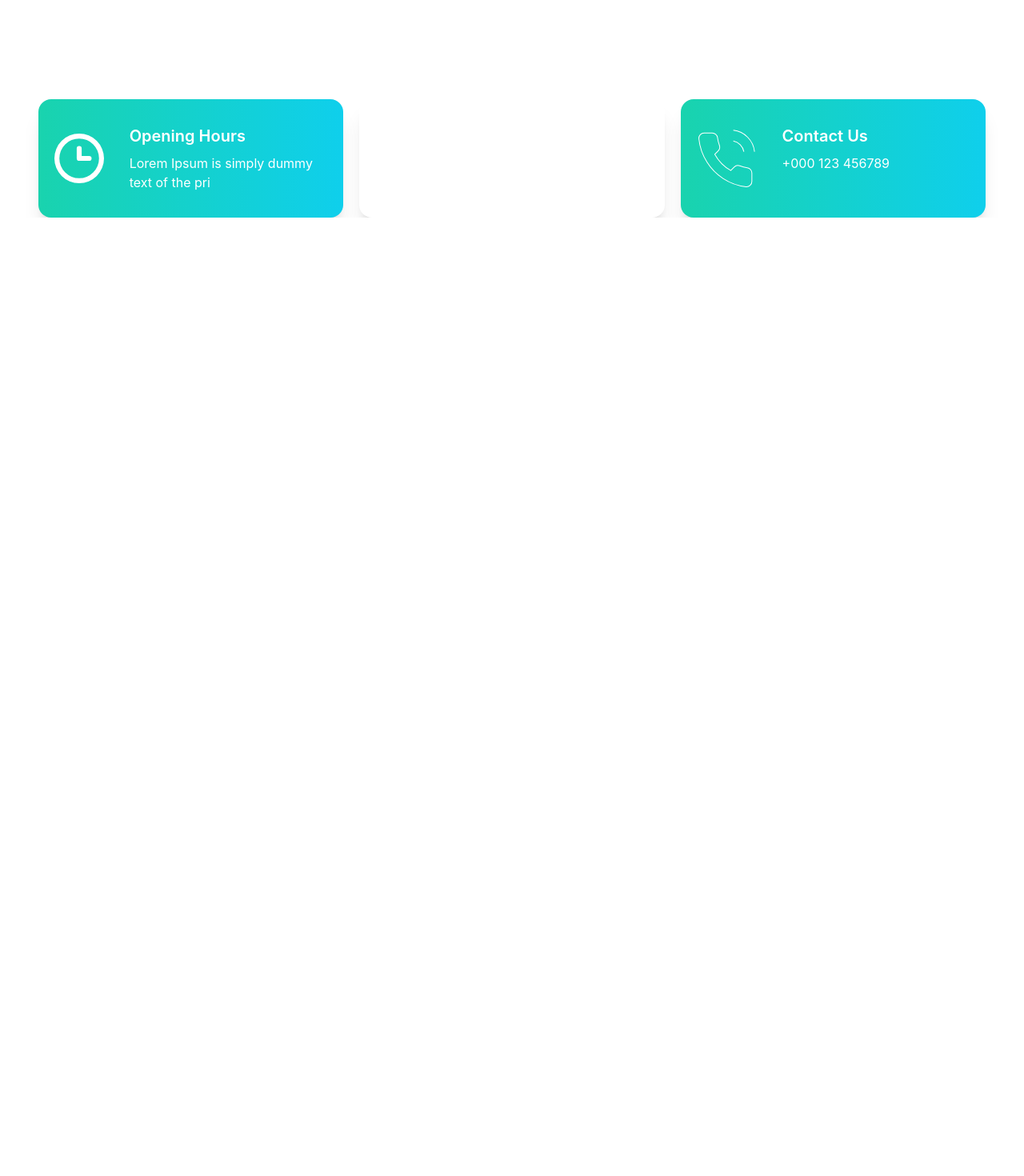
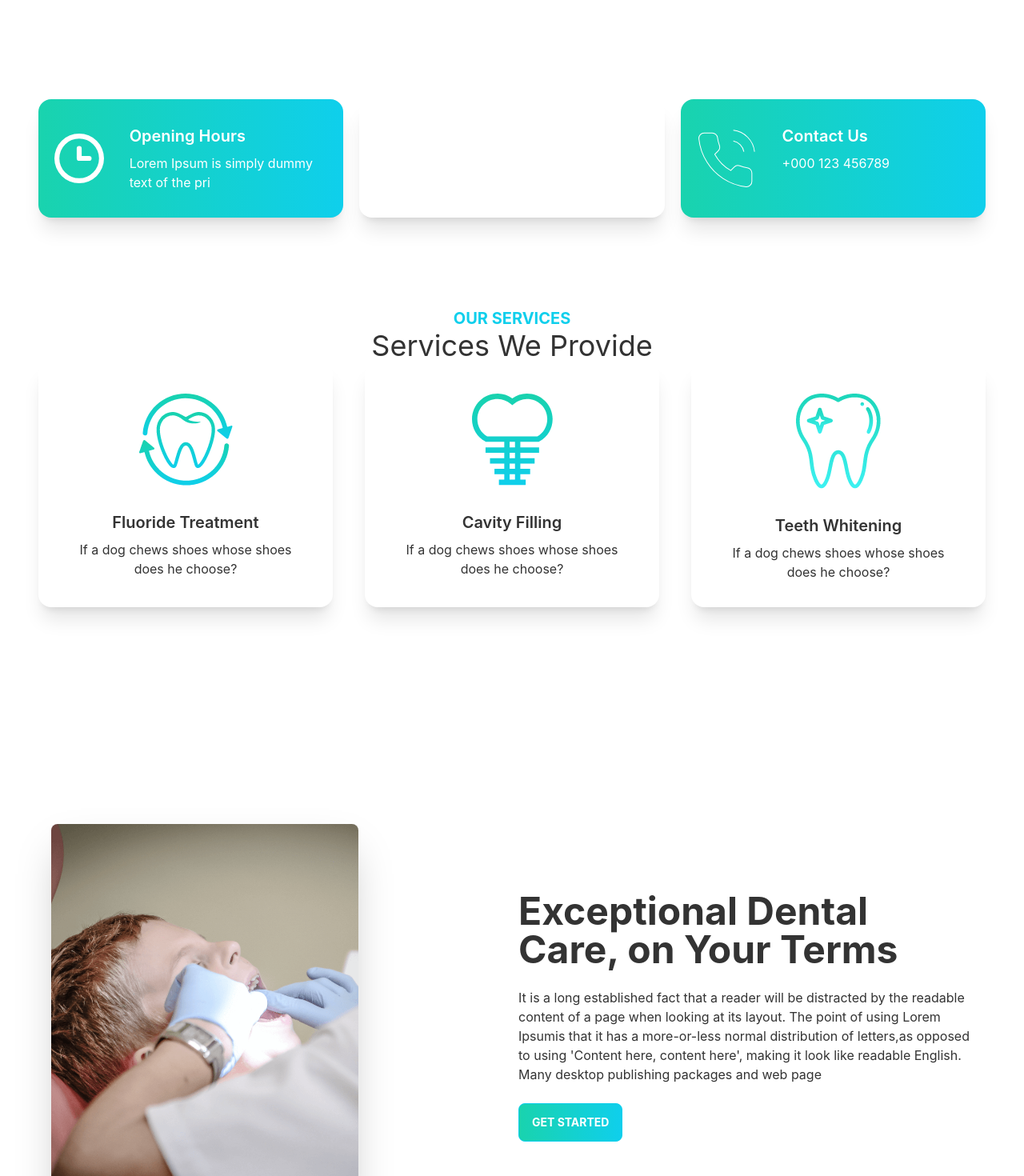
Before and after one commit to hira480/doctors-portal-client, a React (Create React App) app: page / in a window 1280 px wide. Shown: the part 740-2210 px from the top of the page at 80% size. Before the commit the page ends 1012 px from the top, so only its background shows below. Built offline with nearby package versions, Linux system fonts and the light colour scheme.

Commit message:
our services added

```diff
--- a/src/Pages/Home/Banner.js
+++ b/src/Pages/Home/Banner.js
@@ -1,15 +1,17 @@
 import React from 'react';
 import chair from '../../assets/images/chair.png';
+import PrimaryButton from '../Shared/PrimaryButton';
 
 const Banner = () => {
     return (
-        <div class="hero min-h-screen px-12 ">
+        <div class="hero min-h-screen ">
             <div class="hero-content flex-col lg:flex-row-reverse">
                 <img src={chair} class="max-w-sm rounded-lg shadow-2xl" />
                 <div>
                     <h1 class="text-5xl font-bold">Your New Smile Starts <span>Here</span></h1>
                     <p class="py-6">Lorem Ipsum is simply dummy text of the printing and typesetting industry. Lorem Ipsum has been the industry's standard dummy text ever since the</p>
-                    <button class="btn btn-primary uppercase text-white font-bold bg-gradient-to-r from-secondary to-primary">Get Started</button>
+                    {/* <button class="btn btn-primary uppercase text-white font-bold bg-gradient-to-r from-secondary to-primary">Get Started</button> */}
+                    <PrimaryButton></PrimaryButton>
                 </div>
             </div>
         </div>
--- /dev/null
+++ b/src/Pages/Home/Exceptional.js
@@ -0,0 +1,20 @@
+import React from 'react';
+import treatment from '../../assets/images/treatment.png';
+import PrimaryButton from '../Shared/PrimaryButton';
+
+const Exceptional = () => {
+    return (
+        <div class="hero min-h-screen">
+            <div class="hero-content grid grid-cols-1 lg:grid-cols-2 gap-4">
+                <img src={treatment} class="max-w-sm rounded-lg shadow-2xl" />
+                <div>
+                    <h1 class="text-5xl font-bold">Exceptional Dental Care, on Your Terms</h1>
+                    <p class="py-6">It is a long established fact that a reader will be distracted by the readable content of a page when looking at its layout. The point of using Lorem Ipsumis that it has a more-or-less normal distribution of letters,as opposed to using 'Content here, content here', making it look like readable English. Many desktop publishing packages and web page</p>
+                    <PrimaryButton></PrimaryButton>
+                </div>
+            </div>
+        </div>
+    );
+};
+
+export default Exceptional;
--- a/src/Pages/Home/Home.js
+++ b/src/Pages/Home/Home.js
@@ -1,14 +1,20 @@
 import React from 'react';
 import Banner from './Banner';
+import Exceptional from './Exceptional';
 import Info from './Info';
+import MakeAppoinment from './MakeAppoinment';
+import Services from './Services';
 
 
 
 const Home = () => {
     return (
-        <div>
+        <div className='px-12'>
             <Banner></Banner>
             <Info></Info>
+            <Services></Services>
+            <Exceptional></Exceptional>
+            <MakeAppoinment></MakeAppoinment>
         </div>
     );
 };
--- a/src/Pages/Home/Info.js
+++ b/src/Pages/Home/Info.js
@@ -7,9 +7,9 @@
 
 const Info = () => {
     return (
-        <div className='grid grid-cols-1 lg:grid-cols-3 gap-5 px-12'>
+        <div className='grid grid-cols-1 lg:grid-cols-3 gap-5'>
             <InfoCard bgClass='bg-gradient-to-r from-secondary to-primary' cardTitel='Opening Hours' detail='Lorem Ipsum is simply dummy text of the pri' img={clock}></InfoCard>
-            <InfoCard bgClass='bg-accent' cardTitel='Our Location' detail='Brooklyn, NY 10036, United States' img={marker}></InfoCard>
+            <InfoCard bgClass="bg-accent" cardTitel='Our Location' detail='Brooklyn, NY 10036, United States' img={marker}></InfoCard>
             <InfoCard bgClass='bg-gradient-to-r from-secondary to-primary' cardTitel='Contact Us' detail='+000 123 456789' img={phone}></InfoCard>
         </div>
     );
--- /dev/null
+++ b/src/Pages/Home/MakeAppoinment.js
@@ -0,0 +1,15 @@
+import React from 'react';
+import doctor from '../../assets/images/doctor.png';
+
+const MakeAppoinment = () => {
+    return (
+        <section>
+            <div>
+                <img src={doctor} alt="" />
+            </div>
+            <div></div>
+        </section>
+    );
+};
+
+export default MakeAppoinment;
--- /dev/null
+++ b/src/Pages/Home/Service.js
@@ -0,0 +1,17 @@
+import React from 'react';
+
+const Service = ({ service }) => {
+    return (
+        <div class="card lg:max-w-lg bg-base-100 shadow-xl">
+            <figure class="px-10 pt-10">
+                <img src={service.img} alt="Shoes" class="rounded-xl" />
+            </figure>
+            <div class="card-body items-center text-center">
+                <h2 class="card-title">{service.name}</h2>
+                <p>If a dog chews shoes whose shoes does he choose?</p>
+            </div>
+        </div>
+    );
+};
+
+export default Service;
--- /dev/null
+++ b/src/Pages/Home/Services.js
@@ -0,0 +1,46 @@
+import React from 'react';
+import Service from './Service';
+import fluoride from '../../assets/images/fluoride.png';
+import cavity from '../../assets/images/cavity.png';
+import whitening from '../../assets/images/whitening.png';
+
+const Services = () => {
+    const services = [
+        {
+            _id: 1,
+            name: 'Fluoride Treatment',
+            description: 'Lorem Ipsum is simply dummy printing and typesetting indust Ipsum has been the',
+            img: fluoride
+        },
+        {
+            _id: 2,
+            name: 'Cavity Filling',
+            description: 'Lorem Ipsum is simply dummy printing and typesetting indust Ipsum has been the',
+            img: cavity
+        },
+        {
+            _id: 3,
+            name: 'Teeth Whitening',
+            description: 'Lorem Ipsum is simply dummy printing and typesetting indust Ipsum has been the',
+            img: whitening
+        },
+    ]
+    return (
+        <div className='my-28'>
+            <div className='text-center'>
+                <h3 className='text-primary text-xl font-bold'>OUR SERVICES</h3>
+                <h2 className='text-4xl'>Services We Provide</h2>
+            </div>
+            <div className='grid sm:grid-cols-1 md:grid-cols-2 lg:grid-cols-3 gap-10'>
+                {
+                    services.map(service => <Service
+                        key={service._id}
+                        service={service}
+                    ></Service>)
+                }
+            </div>
+        </div>
+    );
+};
+
+export default Services;
--- /dev/null
+++ b/src/Pages/Shared/PrimaryButton.js
@@ -0,0 +1,11 @@
+import React from 'react';
+
+const PrimaryButton = () => {
+    return (
+        <div>
+            <button class="btn btn-primary uppercase text-white font-bold bg-gradient-to-r from-secondary to-primary">Get Started</button>
+        </div>
+    );
+};
+
+export default PrimaryButton;
```
